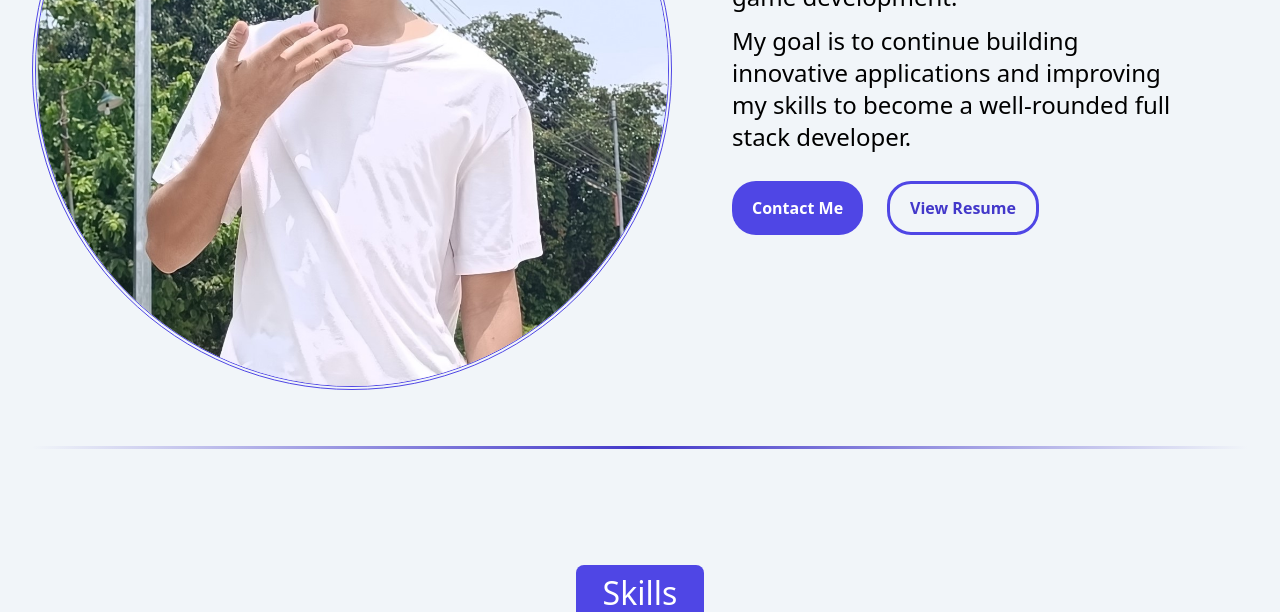
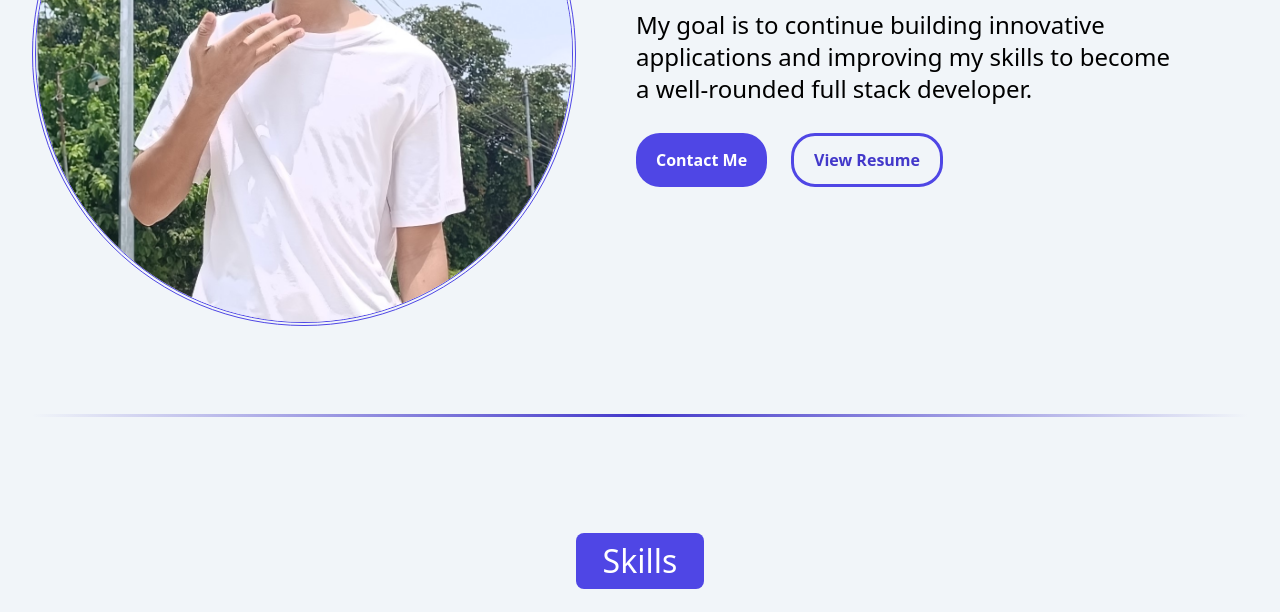
Before and after one commit to MUMEi-28/portfolio, a website: page build/index.html in a window 1280 px wide. Shown: the part 418-1030 px from the top of the page. Drawn offline with Linux system fonts and the light colour scheme.

Commit message:
adjusted profile

```diff
--- a/build/index.html
+++ b/build/index.html
@@ -46,7 +46,7 @@
     <main class="mx-8">
         <section id="home" class="flex flex-row justify-between items-center min-h-[90vh]">
             <img src="Images/MainPicture.jpg" alt="Profile Picture"
-                class="rounded-full size-[40rem] object-cover flex-shrink-0  my-14 border-double border-[4px] border-indigo-600">
+                class="rounded-full size-[34rem] object-cover flex-shrink-0  my-14 border-double border-[4px] border-indigo-600">
 
 
             <div class="p-6 mx-9">
```
Also changed, not shown: build/css/style.css.
